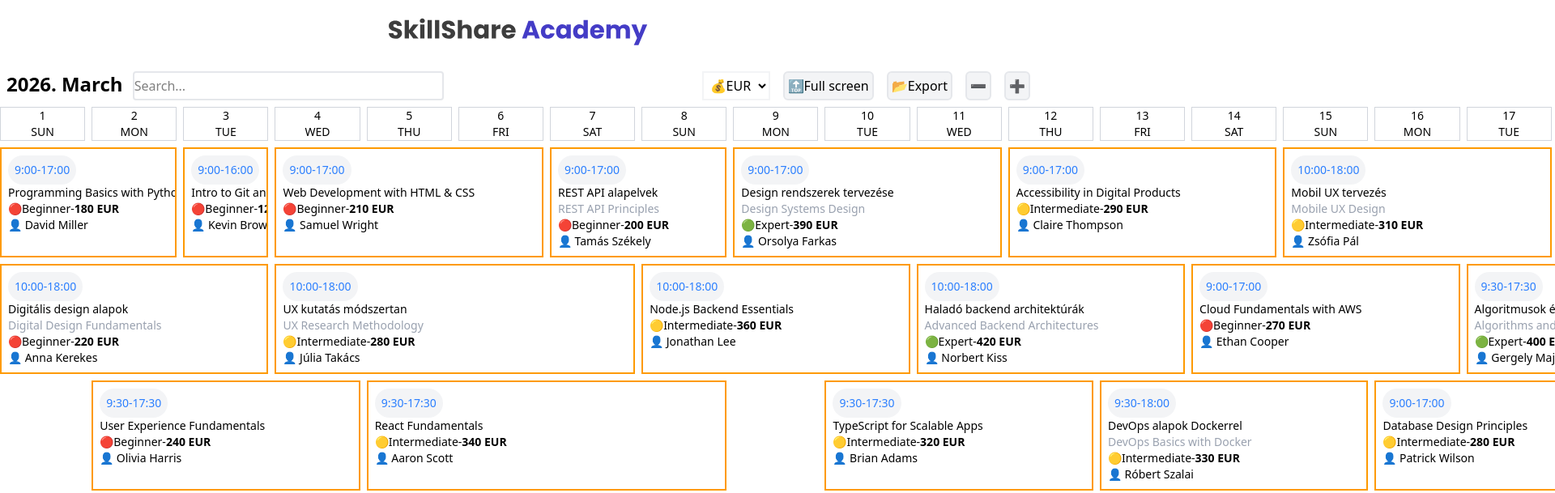
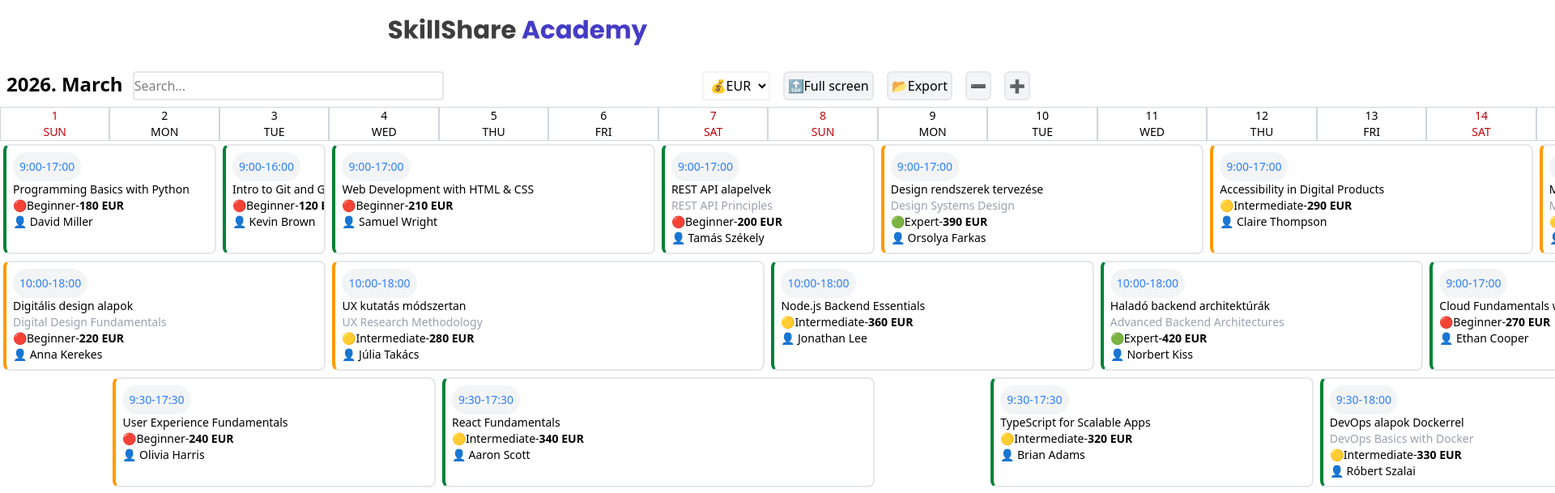
Before and after one commit to Zsuczko/es2027-s17-r1-138, a React (Vite) app in the folder phase-2-src/: page / in a window 1280 px wide. Shown: the top 609 px of the page at 81% size, 1920 px wide, since content can reach past the window. Built offline with nearby package versions, Linux system fonts and the light colour scheme.

Commit message:
phase 2 - go full screen

```diff
--- a/phase-2-src/src/App.tsx
+++ b/phase-2-src/src/App.tsx
@@ -5,7 +5,7 @@ import { type Currencies, type Course } from "./data/model";
 function App() {
   const [courses, setCourses] = useState<Course[][]>([]);
   const [searchTerm, setSearchTerm] = useState<string>("");
-  const [tableSize, setTableSize] = useState<number>(250);
+  const [tableSize, setTableSize] = useState<number>(300);
   const [currency, setCurrency] = useState<string>("EUR");
   const [currncyDivide, setCurrencyDivide] = useState<number>(1);
   const [currencyDividers, setCurrencyDividers] = useState<Currencies>({
@@ -15,6 +15,18 @@ function App() {
   });
 
   const days = ["SUN", "MON", "TUE", "WED", "THU", "FRI", "SAT"];
+
+  const goFullScreen = () => {
+    const elem = document.documentElement;
+
+    if (elem.requestFullscreen) {
+      elem.requestFullscreen();
+    } else if ((elem as any).webkitRequestFullscreen) {
+      (elem as any).webkitRequestFullscreen();
+    } else if ((elem as any).msRequestFullscreen) {
+      (elem as any).msRequestFullscreen();
+    }
+  };
 
   useEffect(() => {
     const fetchData = async () => {
@@ -75,7 +87,12 @@ function App() {
               <option value="CNY">💰CNY</option>
             </select>
 
-            <button className="border-2 border-gray-200 p-1 bg-gray-100 rounded-md">
+            <button
+              className="border-2 border-gray-200 p-1 bg-gray-100 rounded-md"
+              onClick={() => {
+                goFullScreen();
+              }}
+            >
               🔝Full screen
             </button>
             <button className="border-2 border-gray-200 p-1 bg-gray-100 rounded-md">
@@ -84,7 +101,7 @@ function App() {
             <button
               className="border-2 border-gray-200 p-1 bg-gray-100 rounded-md"
               onClick={() => {
-                if (tableSize > 180) setTableSize((prev) => prev - 10);
+                if (tableSize > 200) setTableSize((prev) => prev - 10);
               }}
             >
               ➖
@@ -92,7 +109,7 @@ function App() {
             <button
               className="border-2 border-gray-200 p-1 bg-gray-100 rounded-md"
               onClick={() => {
-                if (tableSize < 300) setTableSize((prev) => prev + 10);
+                if (tableSize < 350) setTableSize((prev) => prev + 10);
               }}
             >
               ➕
@@ -100,7 +117,7 @@ function App() {
           </div>
         </section>
         <section
-          className="grid grid-cols-31 auto-rows-auto gap-2 text-sm overflow-auto"
+          className="grid grid-cols-31 auto-rows-auto text-sm overflow-auto"
           style={{
             width: `${tableSize}em`,
           }}
@@ -108,7 +125,7 @@ function App() {
           {[...Array(31)].map((_, i) => (
             <div
               key={i}
-              className="row-start-1 text-center border border-gray-300"
+              className={`row-start-1 text-center border border-gray-300 ${days[i % 7] === "SAT" || days[i % 7] === "SUN" ? "text-red-700" : ""}`}
             >
               <p>{i + 1}</p>
               <p>{days[i % 7]}</p>
@@ -130,12 +147,15 @@ function App() {
 
               return (
                 <div
+                  className="p-1"
                   style={{
                     gridRowStart: groupIndex + 2,
                     gridColumnStart: startDate.getDate(),
                     gridColumnEnd: endDate.getDate() + 1,
                   }}
-                  className="border-2 border-amber-500 p-2 truncate w-full"
+                >
+                  <div
+                    className={`h-full border-2 border-gray-200 p-2 truncate w-full border-l-4 rounded-lg ${course.category === "Technology & Software" ? "border-l-green-700" : "border-l-amber-500"}`}
                   >
                     <p className="text-blue-500 p-2 bg-gray-100 w-fit rounded-3xl">
                       {startDate.getHours()}:
@@ -150,9 +170,10 @@ function App() {
                     {course.language === "English" ? (
                       <></>
                     ) : (
-                    <p className="text-gray-400">{course.courseNameEnglish}</p>
+                      <p className="text-gray-400">
+                        {course.courseNameEnglish}
+                      </p>
                     )}
-
                     <p>
                       <span>
                         {course.difficulty === "Beginner"
@@ -172,6 +193,7 @@ function App() {
                     </p>
                     <p>👤 {course.instructor}</p>
                   </div>
+                </div>
               );
             }),
           )}
```
Lines whose indentation alone changed are shown as unchanged.
